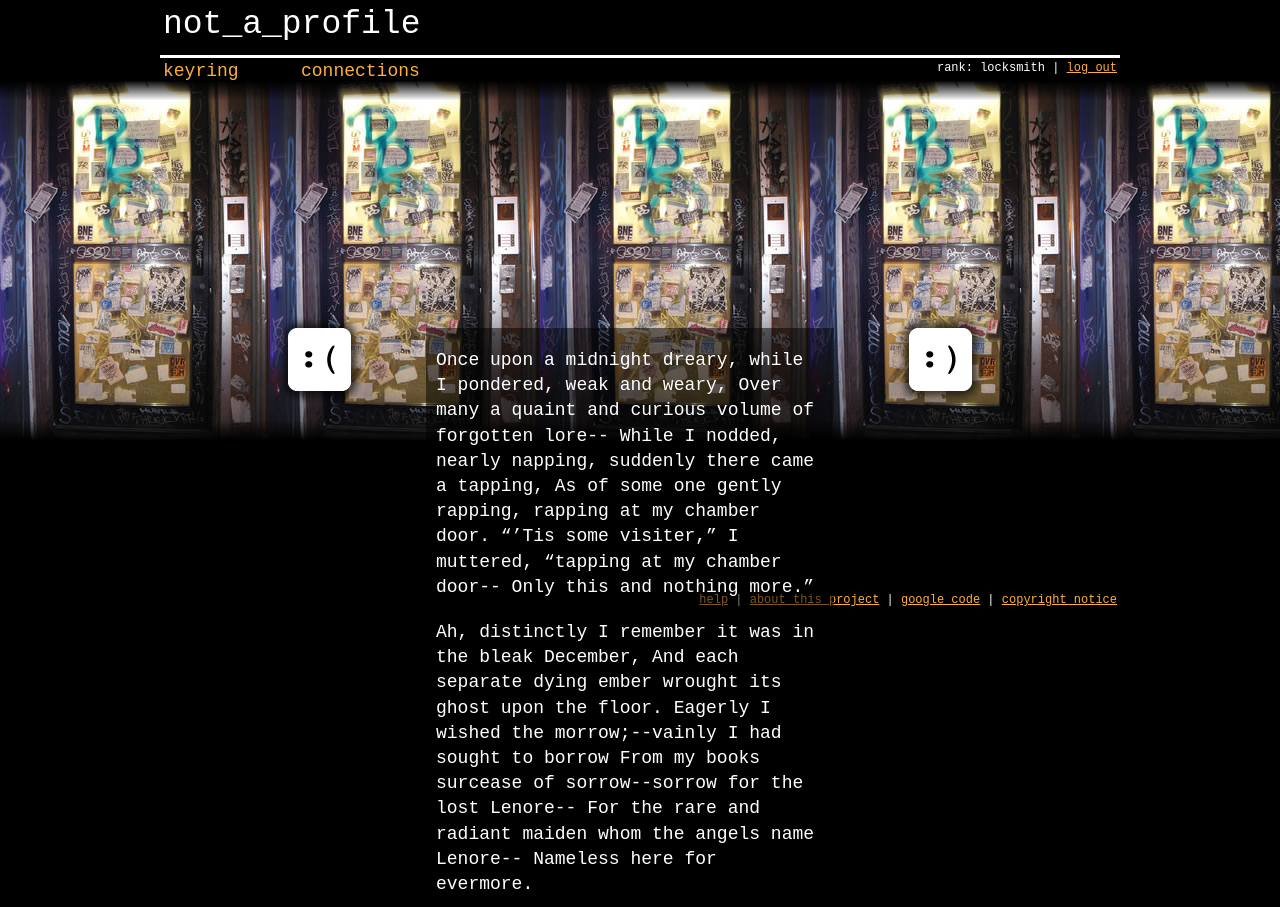
After one commit to mgiraldo/notaprofile, a PHP site: page /llave.html in a window 1280 px wide. The commit adds this page. Run offline with PHP 8.4, Linux system fonts and the light colour scheme.

Commit message:
detalle llave

```diff
--- a/css/estilos.css
+++ b/css/estilos.css
@@ -76,7 +76,6 @@ h2 {
 /* CUERPO */
 #cuerpo {
 	height: 470px;
-	background: #666;
 }
 #llaves {
 	float: left;
@@ -116,3 +115,54 @@ h2 {
 	margin: 3px;
 	text-align: right;
 }
+/* LLAVE DETALLE */
+#fotollave {
+	background: url(img/fotoejemplo.jpg) repeat-x;
+	width: 100%;
+	height: 360px;
+	position: absolute;
+	top: 80px;
+	z-index: 0;
+}
+#gradiente {
+	background: url(img/degrade.png) repeat-x;
+	width: 100%;
+	height: 360px;
+}
+#contenido {
+	z-index: 1;
+	position: relative;
+}
+#dislike, #like {
+	width: 87px;
+	height: 87px;
+	position: absolute;
+	top: 316px;
+}
+#dislike {
+	background:  url(img/btn_dislike.png) no-repeat;
+	left: 116px;
+}
+#like {
+	background:  url(img/btn_like.png) no-repeat;
+	left: 737px;
+}
+#dislike a, #like a {
+	width: 87px;
+	height: 87px;
+	display: block;
+}
+#dislike a span, #like a span {
+	margin-left: -40000px;
+}
+#textollave {
+	position: absolute;
+	left: 266px;
+	top: 328px;
+	width: 408px;
+	background: url(img/fondo.png);
+}
+#textollave p {
+	margin: 20px 10px 10px 10px;
+	line-height: 140%;
+}
--- /dev/null
+++ b/llave.html
@@ -0,0 +1,57 @@
+<!DOCTYPE html PUBLIC "-//W3C//DTD XHTML 1.0 Transitional//EN" "http://www.w3.org/TR/xhtml1/DTD/xhtml1-transitional.dtd">
+<html xmlns="http://www.w3.org/1999/xhtml">
+<head>
+<meta http-equiv="Content-Type" content="text/html; charset=UTF-8" />
+<link href="css/estilos.css" rel="stylesheet" type="text/css" />
+<title>not_a_profile</title>
+<style>
+#fotollave {
+	background: url(img/fotoejemplo.jpg) repeat-x;
+}
+</style>
+</head>
+
+<body>
+<div id="fotollave">
+	<div id="gradiente"> </div>
+</div>
+<div id="contenido">
+
+	<div id="cabezote">
+		<h1>not_a_profile</h1>
+		<ul id="nav">
+			<li><a href="#">keyring</a></li>
+			<li><a href="#">connections</a></li>
+		</ul>
+		<div id="userinfo">
+			rank: locksmith | <a href="#">log_out</a>
+		</div>
+	</div>
+
+	<div id="cuerpo">
+
+		<div id="dislike"><a href="#"><span>dislike</span></a></div>
+		<div id="textollave">
+			<p>Once upon a midnight dreary, while I pondered, weak and weary,
+Over many a quaint and curious volume of forgotten lore--
+While I nodded, nearly napping, suddenly there came a tapping,
+As of some one gently rapping, rapping at my chamber door.
+“’Tis some visiter,” I muttered, “tapping at my chamber door--
+Only this and nothing more.”</p>
+
+			<p>Ah, distinctly I remember it was in the bleak December,
+And each separate dying ember wrought its ghost upon the floor.
+Eagerly I wished the morrow;--vainly I had sought to borrow
+From my books surcease of sorrow--sorrow for the lost Lenore--
+For the rare and radiant maiden whom the angels name Lenore--
+Nameless here for evermore.</p>
+		</div>
+		<div id="like"><a href="#"><span>like</span></a></div>
+
+	</div>
+	<div id="pie">
+		<a href="#">help</a> | <a href="#">about this project</a> | <a href="#">google code</a> | <a href="#">copyright notice</a>
+	</div>
+</div>
+</body>
+</html>
```
Also changed, not shown: img/btn_dislike.png (added), img/btn_like.png (added), img/degrade.png (added), img/fondo.png (added), img/fotoejemplo.jpg (added).
